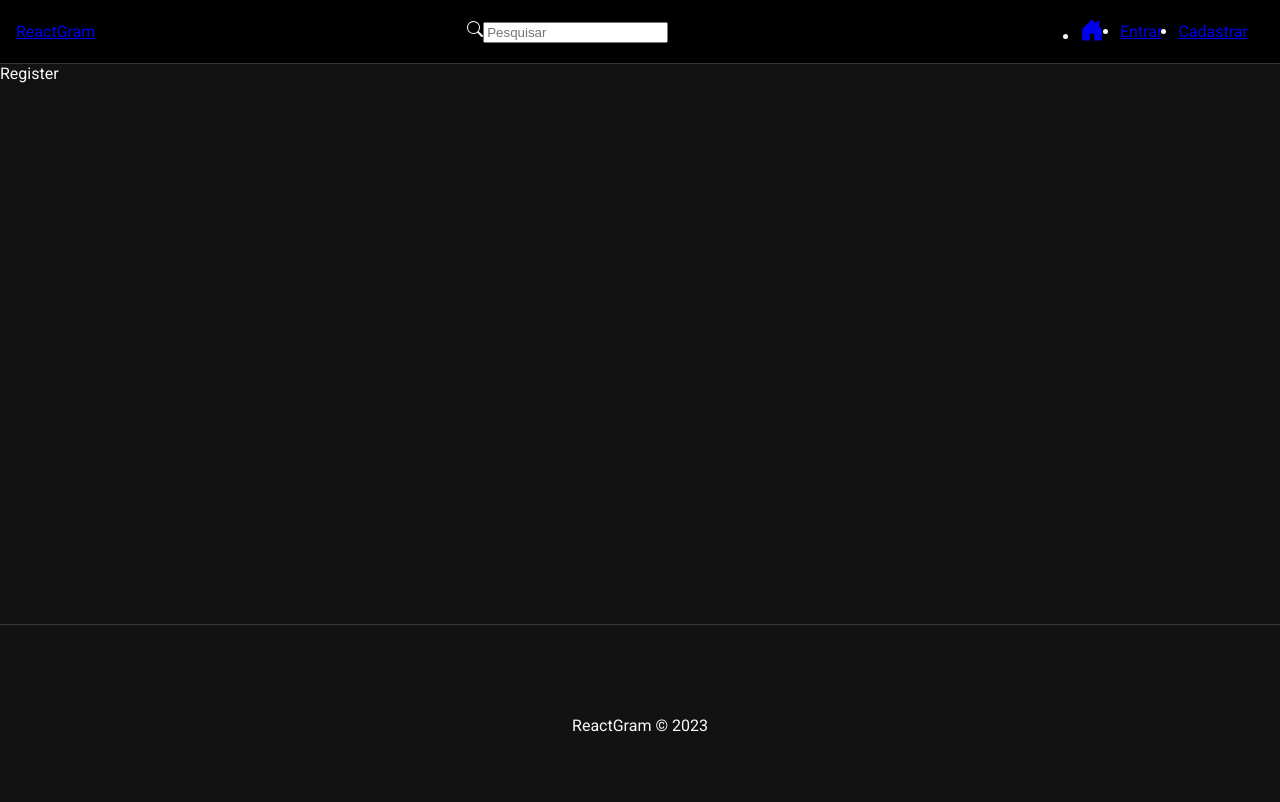
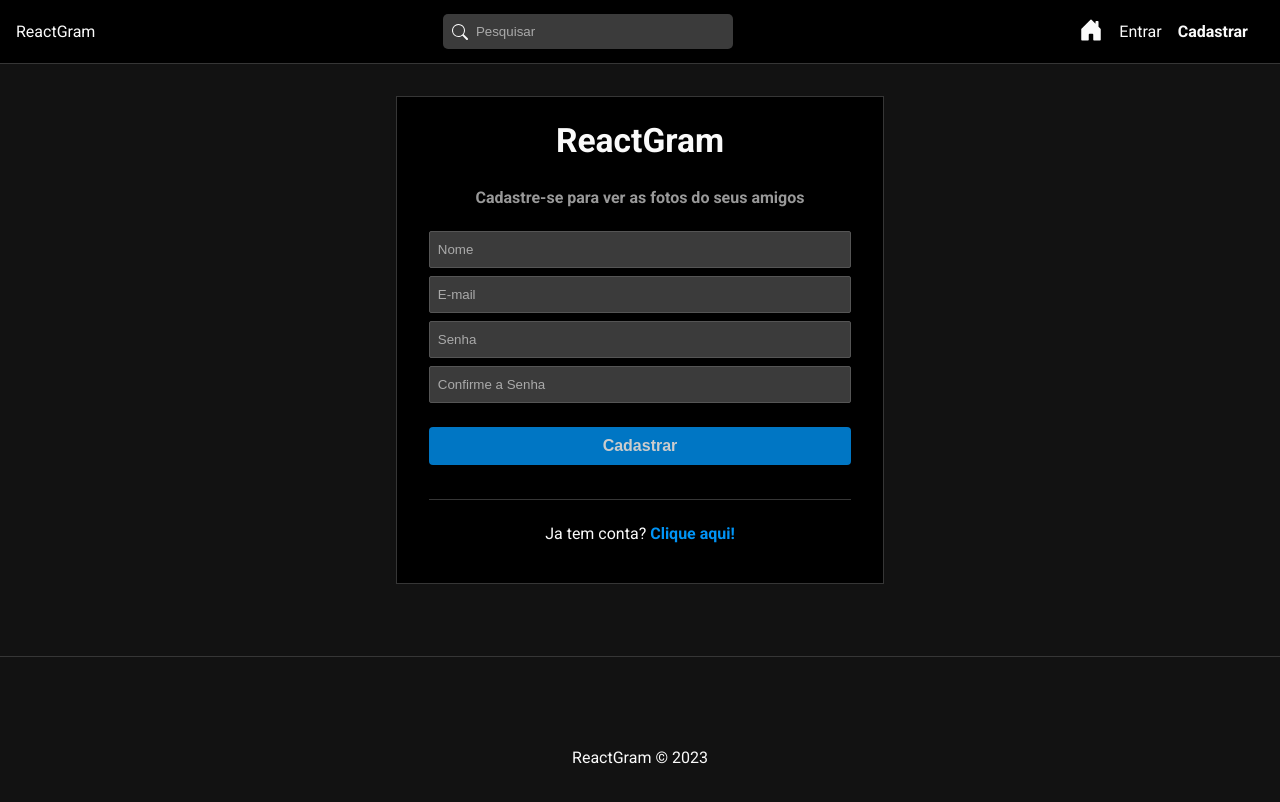
Before and after one commit to Wallison-Greg/ReactGram, a React (Create React App) app in the folder frontend/: page /register in a window 1280 px wide. Shown: the top 802 px of the page. Built offline with nearby package versions, Linux system fonts and the light colour scheme.

Commit message:
trabalhando com redux

```diff
--- a/frontend/package.json
+++ b/frontend/package.json
@@ -10,6 +10,7 @@
     "react": "^18.2.0",
     "react-dom": "^18.2.0",
     "react-icons": "^4.8.0",
+    "react-redux": "^8.0.5",
     "react-router-dom": "^6.10.0",
     "react-scripts": "5.0.1",
     "web-vitals": "^2.1.4"
--- a/frontend/src/components/Navbar.js
+++ b/frontend/src/components/Navbar.js
@@ -8,7 +8,7 @@ const Navbar = () => {
   return (
     <nav id="nav">
         <Link to="/">ReactGram</Link>
-        <form>
+        <form id='search-form'>
             <BsSearch/>
             <input type="text" placeholder='Pesquisar'/>
         </form>
--- a/frontend/src/index.css
+++ b/frontend/src/index.css
@@ -6,3 +6,84 @@ body{
     background-color: #121212;
     color: #fafafa;
 }
+
+a {
+    color: #fafafa;
+    text-decoration: none;
+}
+
+.active {
+    font-weight: bold;
+}
+
+ul {
+    list-style: none;
+}
+
+form {
+    display: flex;
+    flex-direction: column;
+}
+
+label {
+    display: flex;
+    flex-direction: column;
+    text-align: left;
+}
+
+label span {
+    font-weight: bold;
+    margin-bottom: 0.5em;
+    color: #aaa;
+    font-size: 0.7em;
+}
+
+input {
+    background-color: #3b3b3b;
+    color: #aaa;
+    border: 1px solid #555;
+    border-radius: 2px;
+    padding: 10px 8px;
+    outline: none;
+    margin-bottom: 0.6em;
+}
+
+input::placeholder {
+    color: #aaa;
+}
+
+.btn,
+button,
+input[type="submit"] {
+    background-color: #0094f6;
+    color: #fff;
+    border: none;
+    border-radius: 4px;
+    padding: 10px 8px;
+    font-weight: bold;
+    cursor: pointer;
+    opacity: 0.8;
+    font-size: 1em;
+}
+
+input[type="submit"] {
+    margin-top: 1em;
+}
+
+input:disabled {
+    cursor: not-allowed;
+    background-color: #000;
+}
+
+button:hover,
+input[type="submit"]:hover {
+    opacity: 1;
+}
+
+.cancel-btn {
+    background-color: #ccc;
+}
+
+.hide {
+    display: none;
+}
--- a/frontend/src/index.js
+++ b/frontend/src/index.js
@@ -3,9 +3,15 @@ import ReactDOM from 'react-dom/client';
 import './index.css';
 import App from './App';
 
+// Redux
+import { Provider } from 'react-redux';
+import { store } from './store';
+
 const root = ReactDOM.createRoot(document.getElementById('root'));
 root.render(
   <React.StrictMode>
-    <App />
+    <Provider store={store}>
+      <App />
+    </Provider>
   </React.StrictMode>
 );
--- a/frontend/src/pages/Auth/Auth.css
+++ b/frontend/src/pages/Auth/Auth.css
@@ -0,0 +1,39 @@
+#login,
+#register {
+  border: 1px solid #363636;
+  background-color: #000;
+  padding: 1.5em 2em;
+  max-width: 33%;
+  margin: 2em auto;
+}
+
+#login h2,
+#register h2 {
+  text-align: center;
+  font-size: 2.1em;
+  margin-top: 0;
+}
+
+.subtitle {
+  font-weight: bold;
+  color: #999;
+  margin-bottom: 1.5em;
+}
+
+#login form,
+#register form {
+  padding-bottom: 1.5em;
+  margin-bottom: 1.5em;
+  border-bottom: 1px solid #363636;
+}
+
+#login p,
+#register p {
+  text-align: center;
+}
+
+#login p a,
+#register p a {
+  font-weight: bold;
+  color: #0094f6;
+}
--- a/frontend/src/pages/Auth/Login.js
+++ b/frontend/src/pages/Auth/Login.js
@@ -2,7 +2,7 @@ import './Auth.css';
 
 const Login = () => {
   return (
-    <div>Login</div>
+    <div id='login'>Login</div>
   )
 }
 
--- a/frontend/src/pages/Auth/Register.js
+++ b/frontend/src/pages/Auth/Register.js
@@ -1,8 +1,44 @@
 import './Auth.css';
 
+//componets
+import { Link } from 'react-router-dom';
+
+//hooks
+import { useState, useEffect } from 'react';
+
 const Register = () => {
+
+  const [name, setName] = useState("");
+  const [email, setEmail] = useState("");
+  const [password, setPassword] = useState("");
+  const [confirmPassword, setConfirmPassword] = useState("");
+
+  const handleSubmit = (e) => {
+    e.preventDefault()
+
+    const user = {
+      name,
+      email,
+      password,
+      confirmPassword
+    };
+
+    console.log(user);
+  }
+
   return (
-    <div>Register</div>
+    <div id='register'>
+      <h2>ReactGram</h2>
+      <p className="subtitle">Cadastre-se para ver as fotos do seus amigos</p>
+      <form onSubmit={handleSubmit}>
+        <input type="text"  placeholder='Nome' onChange={(e) => setName(e.target.value)} value={name || ""}/>
+        <input type="text"  placeholder='E-mail' onChange={(e) => setEmail(e.target.value)} value={email || ""}/>
+        <input type="password"  placeholder='Senha' onChange={(e) => setPassword(e.target.value)} value={password || ""}/>
+        <input type="password"  placeholder='Confirme a Senha' onChange={(e) => setConfirmPassword(e.target.value)} value={confirmPassword || ""}/>
+        <input type="submit" value="Cadastrar" />
+      </form>
+      <p>Ja tem conta? <Link to='/login'>Clique aqui!</Link></p>
+    </div>
   )
 }
 
--- /dev/null
+++ b/frontend/src/store.js
@@ -0,0 +1,7 @@
+import {configureStore} from "@reduxjs/toolkit";
+
+export const store = configureStore({
+    reducer: {
+
+    },
+});
```
Also changed, not shown: frontend/src/services/authService.js (added, +28 -0 lines), frontend/src/utils/config.js (added, +34 -0 lines), 2 other files (tests, documents, lock files or other folders).
